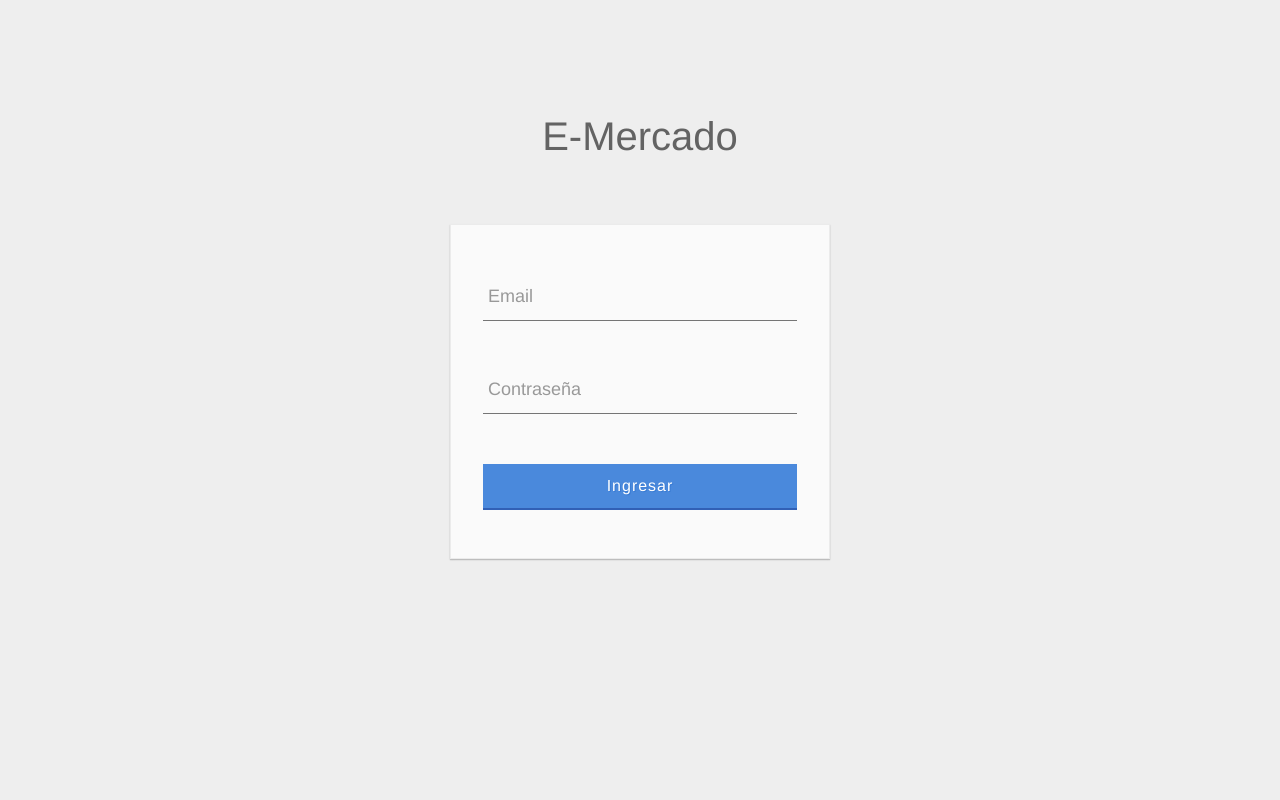
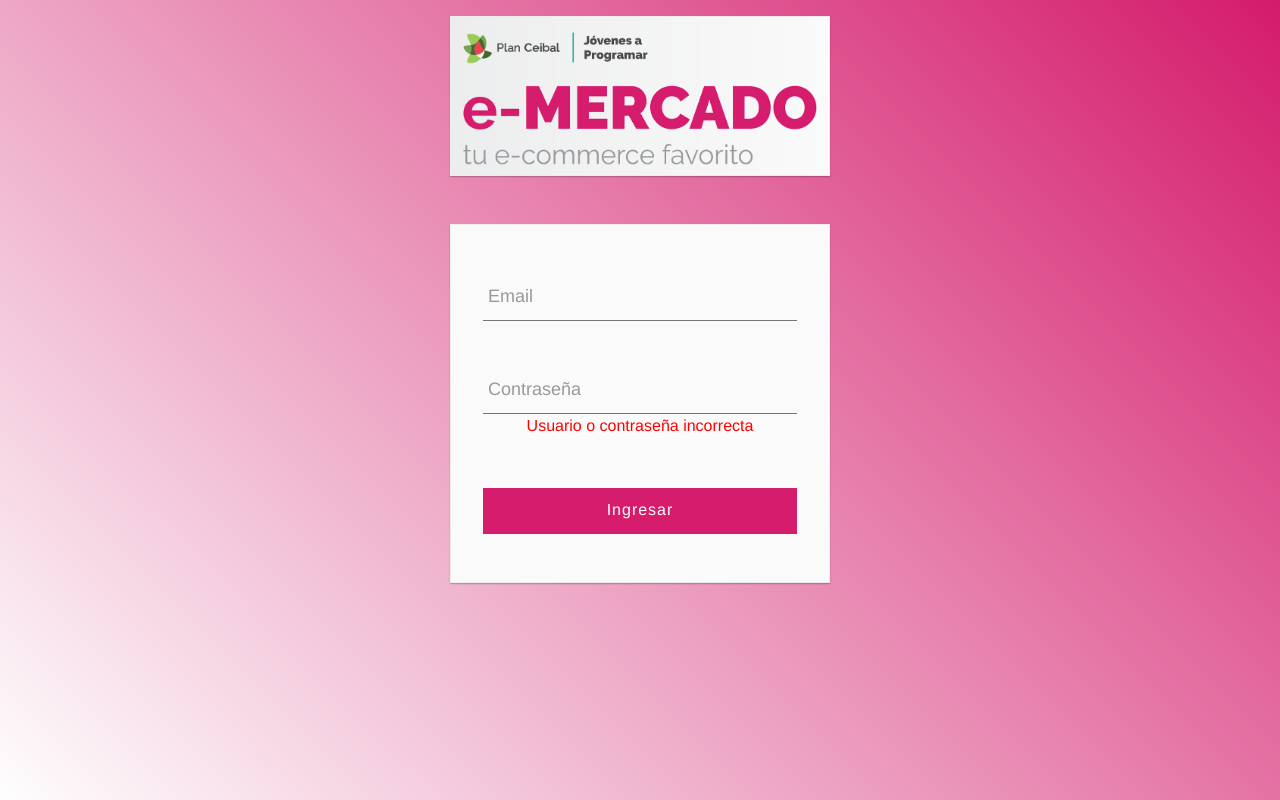
Before and after one commit to rodrip13/eMercado, a plain HTML site: page login.html in a window 1280 px wide. Both pictures are taken after a click on the button "Ingresar". Drawn offline with nearby package versions, Linux system fonts and the light colour scheme.

Commit message:
arreglos en login

```diff
--- a/css/login.css
+++ b/css/login.css
@@ -2,10 +2,31 @@
     box-sizing: border-box;
 }
 
+#error {
+    color: red;
+}
+
+
+/* .container {
+    padding: 5px;
+    background-image: radial-gradient(white 25%, transparent 70%)
+} */
+
+img {
+    width: 380px;
+    border: 1px solid #ebebeb;
+    margin: 1em auto;
+    box-shadow: rgba(0, 0, 0, 0.14902) 0px 1px 1px 0px, rgba(0, 0, 0, 0.09804) 0px 1px 2px 0px;
+}
+
 body {
     font-family: Helvetica;
-    background: #eee;
-    -webkit-font-smoothing: antialiased;
+    background: hsla(0, 0%, 99%, 1);
+    background: linear-gradient(45deg, hsla(0, 0%, 99%, 0.5) 0%, hsla(334, 77%, 47%, 1) 100%, hsla(319, 72%, 75%, 1) 100%);
+    background: -moz-linear-gradient(45deg, hsla(0, 0%, 99%, 0.5) 0%, hsla(334, 77%, 47%, 1) 100%, hsla(319, 72%, 75%, 1) 100%);
+    background: -webkit-linear-gradient(45deg, hsla(0, 0%, 99%, 0.5) 0%, hsla(334, 77%, 47%, 1) 100%, hsla(319, 72%, 75%, 1) 100%);
+    filter: progid: DXImageTransform.Microsoft.gradient( startColorstr="#FCFCFC", endColorstr="#D61C6C", GradientType=1);
+    background-attachment: fixed;
 }
 
 hgroup {
@@ -13,18 +34,9 @@ hgroup {
     margin-top: 4em;
 }
 
-h1,
-h3 {
-    font-weight: 300;
-}
-
-h1 {
-    color: #636363;
-}
-
 form {
     width: 380px;
-    margin: 4em auto;
+    margin: 2em auto;
     padding: 3em 2em 2em 2em;
     background: #fafafa;
     border: 1px solid #ebebeb;
@@ -75,8 +87,8 @@ input.used~label {
     top: -20px;
     transform: scale(.75);
     left: -2px;
-    /* font-size: 14px; */
-    color: #4a89dc;
+    /*     font-size: 14px; */
+    color: black;
 }
 
 
@@ -95,7 +107,7 @@ input.used~label {
     width: 0;
     bottom: 1px;
     position: absolute;
-    background: #4a89dc;
+    background: black;
     transition: all 0.2s ease;
 }
 
@@ -140,7 +152,7 @@ input:focus~.highlight {
 
 @keyframes inputHighlighter {
     from {
-        background: #4a89dc;
+        background: #d61c6c;
     }
     to {
         width: 0;
@@ -166,7 +178,7 @@ input:focus~.highlight {
     letter-spacing: 1px;
     background: transparent;
     border: 0;
-    border-bottom: 2px solid #3160B6;
+    border-bottom: 2px solid #d61c6c;
     cursor: pointer;
     transition: all 0.15s ease;
 }
@@ -179,12 +191,12 @@ input:focus~.highlight {
 /* Button modifiers */
 
 .buttonBlue {
-    background: #4a89dc;
-    text-shadow: 1px 1px 0 rgba(39, 110, 204, .5);
+    background: #d61c6c;
+    text-shadow: 1px 1px 0 rgb(214, 28, 108);
 }
 
 .buttonBlue:hover {
-    background: #357bd8;
+    background: #f0418d;
 }
 
 
--- a/js/login.js
+++ b/js/login.js
@@ -1,4 +1,4 @@
-//Funciones de animacion
+//Funciones de animacion del login y sus label
 $(window, document, undefined).ready(function() {
 
     $('input').blur(function() {
@@ -40,7 +40,18 @@ $(window, document, undefined).ready(function() {
 //que el documento se encuentra cargado, es decir, se encuentran todos los
 //elementos HTML presentes.
 document.addEventListener("DOMContentLoaded", function(e) {
+    document.getElementById("button").addEventListener("click", function(e) {
 
+        let email = document.getElementById('email');
+        let pass = document.getElementById('pass');
+
+        if (email.value.length != 0 && pass.value.length != 0) {
+            return location.href = "index.html";
+        } else {
+            let error = document.getElementById("error");
+            error.textContent = "Usuario o contraseña incorrecta";
+        }
+    })
 
 
 
--- a/login.html
+++ b/login.html
@@ -18,7 +18,7 @@
 </head>
 
 <body class="text-center">
-    <div class="container p-5">
+    <div class="container">
         <!--     <div class="alert alert-danger" role="alert" style="position: relative; width:auto; top: 0;">
                     <h4 class="alert-heading">¡A trabajar! :)</h4>
                     <p>Esta sección corresponde a: Entrega 1 (Fecha de entrega: 16/08/2020) -> Punto 3 y 4.</p>
@@ -26,22 +26,26 @@
                     <p class="mb-0">Para saber qué debes hacer, fijate en la actividad en CREA correspondiente a esta entrega.</p>
                     </div> -->
 
-        <hgroup>
-            <h1>E-Mercado</h1>
-        </hgroup>
+        <div class="logo">
+            <img src="/img/login.png" alt="">
+        </div>
+        <div class="form">
             <form>
                 <div class="group">
-                <input type="email"><span class="highlight"></span><span class="bar"></span>
+
+                    <input type="email" id="email"><span class="highlight"></span><span class="bar"></span>
                     <label>Email</label>
                 </div>
                 <div class="group">
-                <input type="password"><span class="highlight"></span><span class="bar"></span>
+                    <input type="password" id="pass"><span class="highlight"></span><span class="bar"></span>
                     <label>Contraseña</label>
+                    <p id="error"></p>
                 </div>
-            <button type="button" class="button buttonBlue">Ingresar
+                <button type="button" class="button buttonBlue" id="button">Ingresar
               <div class="ripples buttonRipples"><span class="ripplesCircle"></span></div>
             </button>
             </form>
+        </div>
     </div>
 
     <script src="js/init.js"></script>
```
Also changed, not shown: index.html (+4 -2 lines). Lines whose indentation alone changed are shown as unchanged.
